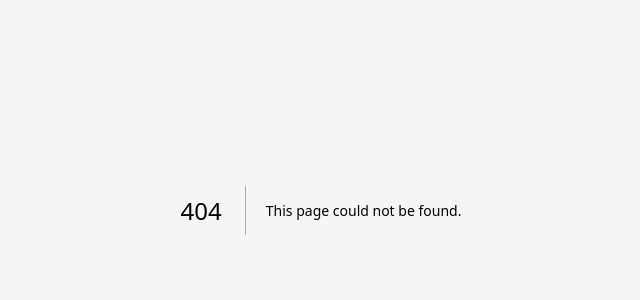
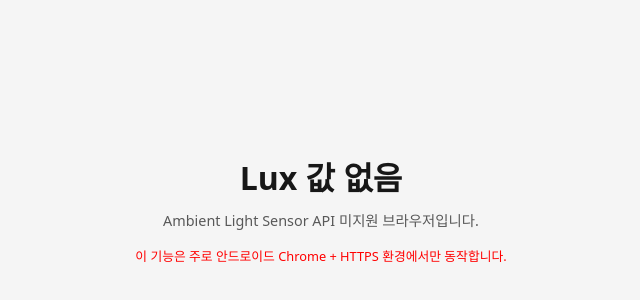
Before and after one commit to kimjuno97/younggo, a Next.js app: page /ambient in a window 1280 px wide. Before the commit this address had no page. Shown: the part 190-490 px from the top of the page, without its empty margins (319-959 px from the left). Built offline with nearby package versions, Linux system fonts and the light colour scheme.

Commit message:
add ambient chrome

```diff
--- /dev/null
+++ b/app/ambient/page.tsx
@@ -0,0 +1,128 @@
+// app/ambient/page.tsx
+"use client";
+
+import { useEffect, useState } from "react";
+
+export default function AmbientLightPage() {
+  const [lux, setLux] = useState<number | null>(null);
+  const [status, setStatus] = useState<string>("초기화 중...");
+  const [error, setError] = useState<string | null>(null);
+
+  useEffect(() => {
+    let sensor: any;
+
+    async function initAmbientLightSensor() {
+      // SSR 방지: browser 환경 체크
+      if (typeof window === "undefined") return;
+
+      // 브라우저 지원 여부 체크
+      const hasAmbient =
+        typeof (window as any).AmbientLightSensor !== "undefined";
+
+      if (!hasAmbient) {
+        setLux(null);
+        setStatus("Ambient Light Sensor API 미지원 브라우저입니다.");
+        setError(
+          "이 기능은 주로 안드로이드 Chrome + HTTPS 환경에서만 동작합니다."
+        );
+        return;
+      }
+
+      // 권한 API 있는 경우 권한 상태 확인
+      if (navigator.permissions?.query) {
+        try {
+          const result = await navigator.permissions.query({
+            // @ts-expect-error: ambient-light-sensor는 일부 브라우저만 지원
+            name: "ambient-light-sensor",
+          });
+          setStatus(`권한 상태: ${result.state}`);
+        } catch {
+          // 일부 브라우저는 name을 인식 못할 수 있음 → 무시
+        }
+      }
+
+      try {
+        const AmbientLightSensor = (window as any).AmbientLightSensor;
+        sensor = new AmbientLightSensor({ frequency: 5 });
+
+        sensor.addEventListener("reading", () => {
+          const value = sensor.illuminance as number;
+          setLux(value);
+          setStatus("실시간으로 주변 밝기를 측정 중입니다.");
+          setError(null);
+        });
+
+        sensor.addEventListener("error", (event: any) => {
+          setLux(null);
+          setStatus("센서 에러");
+          setError(
+            `${event.error?.name ?? "Error"} - ${event.error?.message ?? ""}`
+          );
+        });
+
+        sensor.start();
+      } catch (e: any) {
+        setLux(null);
+        setStatus("센서를 시작할 수 없습니다.");
+        setError(`${e?.name ?? "Error"} - ${e?.message ?? e}`);
+      }
+    }
+
+    initAmbientLightSensor();
+
+    // cleanup - 컴포넌트 언마운트 시 센서 정지
+    return () => {
+      if (sensor && typeof sensor.stop === "function") {
+        sensor.stop();
+      }
+    };
+  }, []);
+
+  return (
+    <main
+      style={{
+        fontFamily:
+          'system-ui, -apple-system, BlinkMacSystemFont, "Segoe UI", sans-serif',
+        minHeight: "100vh",
+        display: "flex",
+        flexDirection: "column",
+        gap: "0.5rem",
+        justifyContent: "center",
+        alignItems: "center",
+        margin: 0,
+      }}
+    >
+      <div
+        style={{
+          fontSize: "2rem",
+          fontWeight: 700,
+        }}
+      >
+        {lux !== null ? `${lux.toFixed(2)} lux` : "Lux 값 없음"}
+      </div>
+      <div
+        style={{
+          fontSize: "0.9rem",
+          opacity: 0.7,
+          textAlign: "center",
+          whiteSpace: "pre-line",
+        }}
+      >
+        {status}
+      </div>
+      {error && (
+        <div
+          style={{
+            marginTop: "0.5rem",
+            fontSize: "0.8rem",
+            color: "red",
+            textAlign: "center",
+            whiteSpace: "pre-line",
+          }}
+        >
+          {error}
+        </div>
+      )}
+    </main>
+  );
+}
```
